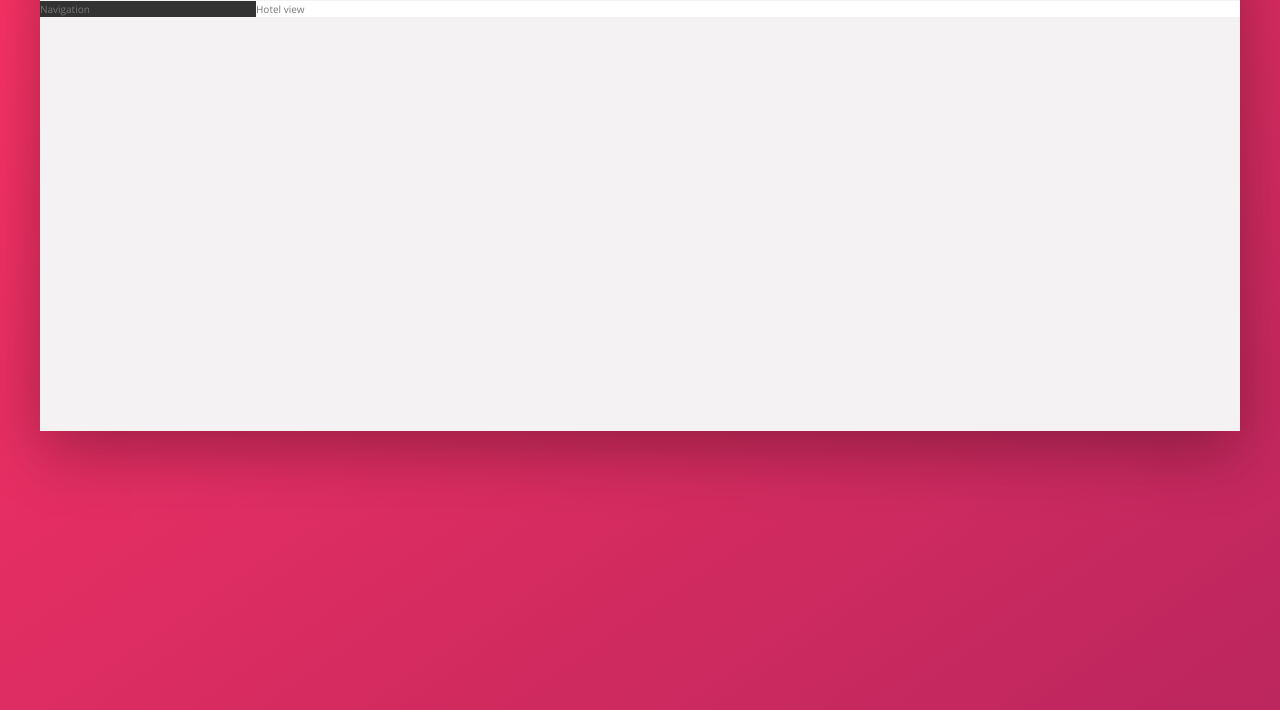
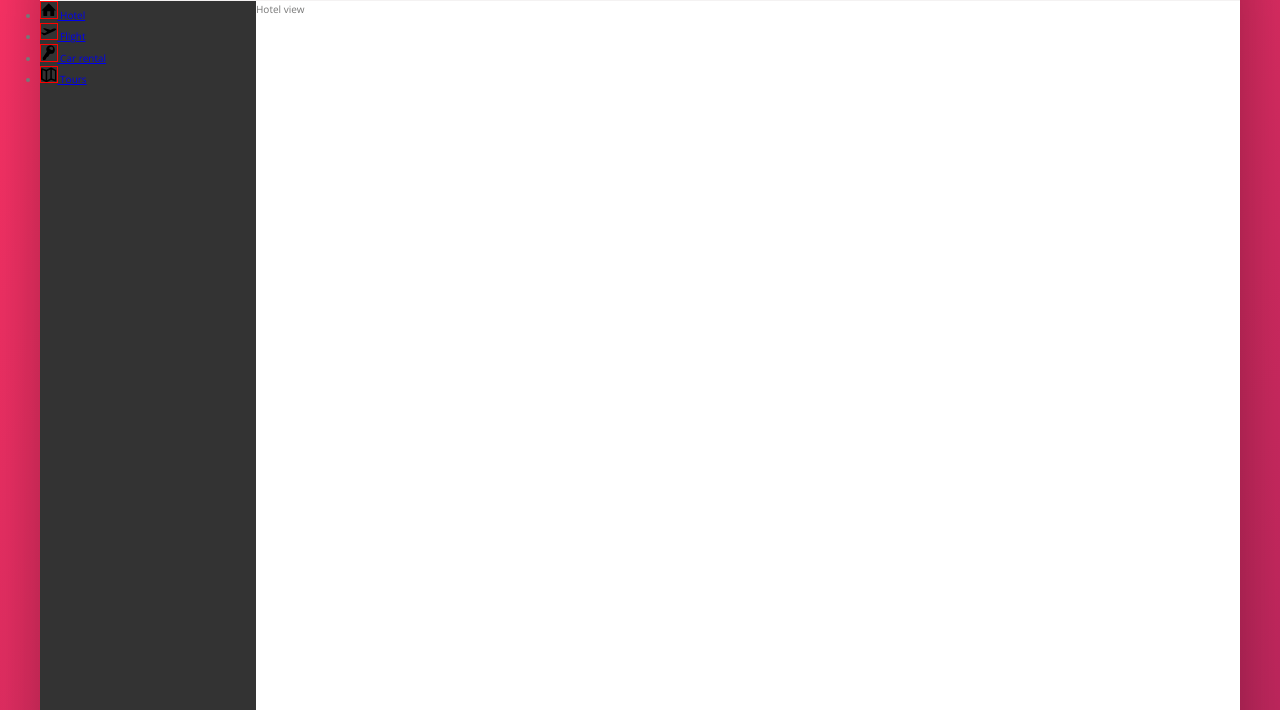
Before and after one commit to AustinWang0120/trillo-flex-site, a website: page index.html in a window 1280 px wide. Shown: the part 149-859 px from the top of the page. Drawn offline with nearby package versions, Linux system fonts and the light colour scheme.

Commit message:
build the navigation(part 1)

```diff
--- a/index.html
+++ b/index.html
@@ -55,7 +55,45 @@
 			</header>
 
 			<div class="content">
-				<nav class="sidebar">Navigation</nav>
+				<nav class="sidebar">
+					<ul class="side-nav">
+						<li class="side-nav__item">
+							<a href="#" class="side-nav__link">
+								<svg class="side-nav__icon">
+									<use xlink:href="img/sprite.svg#icon-home"></use>
+								</svg>
+								<span>Hotel</span>
+							</a>
+						</li>
+						<li class="side-nav__item">
+							<a href="#" class="side-nav__link">
+								<svg class="side-nav__icon">
+									<use xlink:href="img/sprite.svg#icon-aircraft-take-off"></use>
+								</svg>
+								<span>Flight</span>
+							</a>
+						</li>
+						<li class="side-nav__item">
+							<a href="#" class="side-nav__link">
+								<svg class="side-nav__icon">
+									<use xlink:href="img/sprite.svg#icon-key"></use>
+								</svg>
+								<span>Car rental</span>
+							</a>
+						</li>
+						<li class="side-nav__item">
+							<a href="#" class="side-nav__link">
+								<svg class="side-nav__icon">
+									<use xlink:href="img/sprite.svg#icon-map"></use>
+								</svg>
+								<span>Tours</span>
+							</a>
+						</li>
+					</ul>
+
+					<div class="legal">&copy; 2023 by trillo. All rights reserved.</div>
+				</nav>
+
 				<main class="hotel-view">Hotel view</main>
 			</div>
 		</div>
--- a/sass/_components.scss
+++ b/sass/_components.scss
@@ -112,3 +112,26 @@
 		margin-right: 1rem;
 	}
 }
+
+// SIDE NAVIGATION
+.side-nav {
+	&__item {
+	}
+
+	&__link {
+	}
+
+	&__icon {
+		border: 1px solid red;
+		width: 1.75rem;
+		height: 1.75rem;
+	}
+}
+
+// LEGAL TEXT
+.legal {
+	font-size: 1.2rem;
+	color: var(--color-grey-light-4);
+	text-align: center;
+	padding: 2.5rem;
+}
--- a/sass/_layout.scss
+++ b/sass/_layout.scss
@@ -25,9 +25,15 @@
 .sidebar {
 	background-color: var(--color-grey-dark-1);
 	flex: 0 0 18%;
+
+	display: flex;
+	flex-direction: column;
+	justify-content: space-between;
 }
 
 .hotel-view {
 	background-color: #fff;
 	flex: 1;
+
+	height: 80rem;
 }
```
Also changed, not shown: css/style.css.
